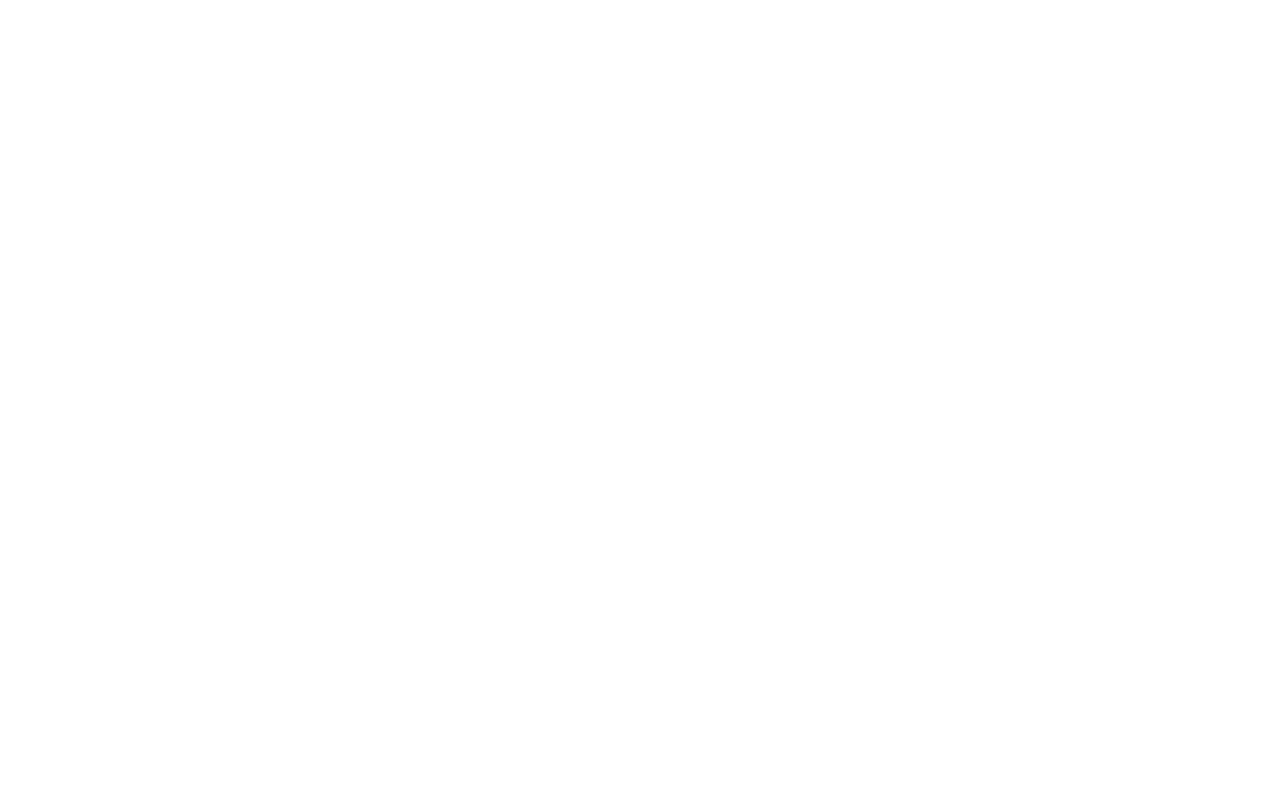
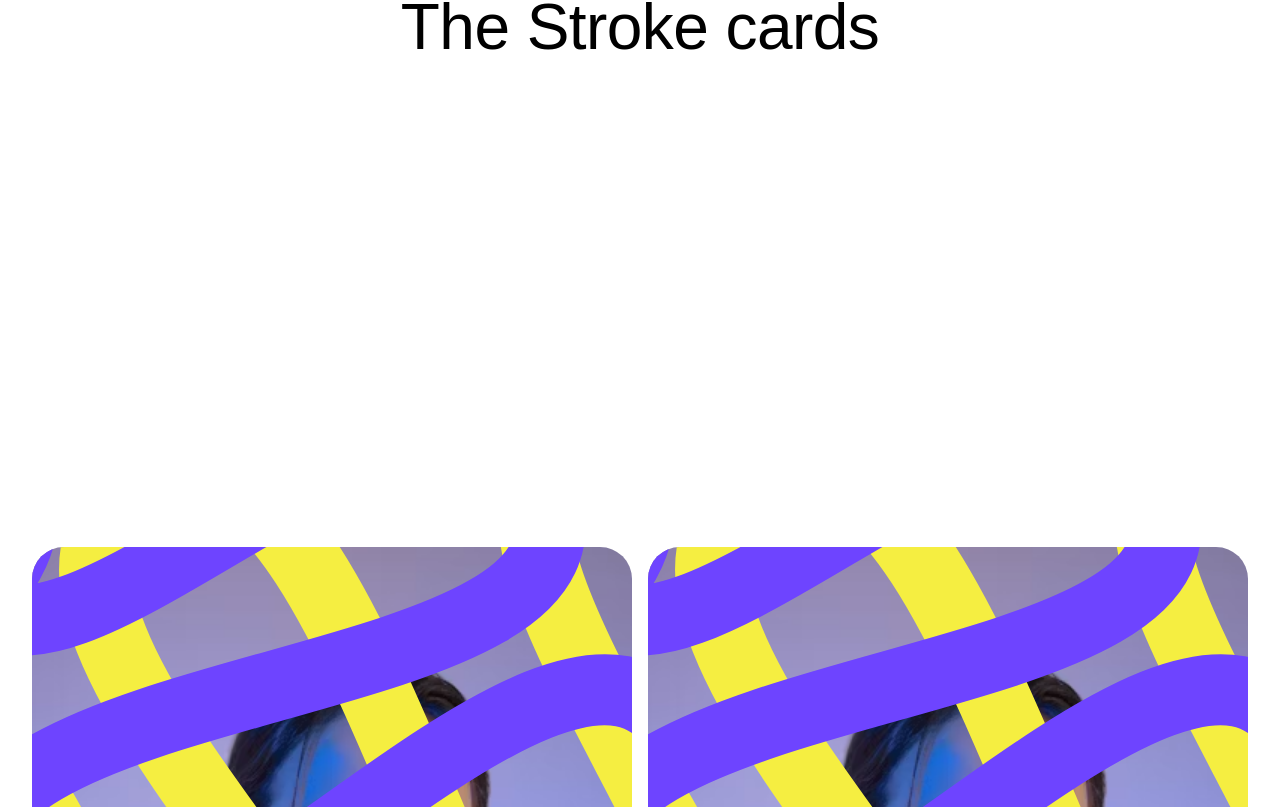
Before and after one commit to MohdFaisalBidda/ProdigyUI, a Next.js app: page /stroke-cards in a window 1280 px wide. Before the commit this address had no page. Shown: the part 493-1300 px from the top of the page. Before the commit the page ends 800 px from the top, so only its background shows below. Built offline with nearby package versions, Linux system fonts and the light colour scheme.

Commit message:
stroke cards.

```diff
--- a/package.json
+++ b/package.json
@@ -10,7 +10,8 @@
   },
   "dependencies": {
     "@types/gsap": "^3.0.0",
-    "gsap": "^3.13.0",
+    "gsap": "^3.14.2",
+    "lenis": "^1.3.17",
     "motion": "^12.34.0",
     "next": "15.3.2",
     "react": "^19.0.0",
--- /dev/null
+++ b/src/app/components/Cards.tsx
@@ -0,0 +1,157 @@
+"use client";
+
+import React, { useEffect, useRef } from "react";
+import gsap from "gsap";
+import { SplitText } from "gsap/SplitText";
+
+// gsap.registerPlugin(SplitText);
+
+function Cards() {
+  // const containerRef = useRef<HTMLDivElement>(null);
+  // const titleRef = useRef<HTMLHeadingElement>(null);
+
+  // useEffect(() => {
+  //   if (!containerRef.current || !titleRef.current) return;
+
+  //   const cardContainer = containerRef.current;
+  //   const cardPaths = cardContainer.querySelectorAll(
+  //     ".svg-stroke-1 svg path, .svg-stroke-2 svg path"
+  //   );
+
+  //   const split = SplitText.create(titleRef.current, {
+  //     type: "words",
+  //     mask: "words",
+  //   });
+
+  //   gsap.set(split.words, { yPercent: 100 });
+
+  //   // Setup stroke dash
+  //   cardPaths.forEach((path) => {
+  //     const length = (path as SVGPathElement).getTotalLength();
+  //     path.style.strokeDasharray = `${length}`;
+  //     path.style.strokeDashoffset = `${length}`;
+  //   });
+
+  //   let tl: gsap.core.Timeline;
+
+  //   const handleEnter = () => {
+  //     if (tl) tl.kill();
+  //     tl = gsap.timeline();
+
+  //     cardPaths.forEach((path) => {
+  //       tl.to(
+  //         path,
+  //         {
+  //           strokeDashoffset: 0,
+  //           attr: { "stroke-width": 700 },
+  //           duration: 1.5,
+  //           ease: "power2.out",
+  //         },
+  //         0
+  //       );
+  //     });
+
+  //     tl.to(
+  //       split.words,
+  //       {
+  //         yPercent: 0,
+  //         duration: 0.75,
+  //         ease: "power3.out",
+  //         stagger: 0.075,
+  //       },
+  //       0.35
+  //     );
+  //   };
+
+  //   const handleLeave = () => {
+  //     if (tl) tl.kill();
+  //     tl = gsap.timeline();
+
+  //     cardPaths.forEach((path) => {
+  //       const length = (path as SVGPathElement).getTotalLength();
+
+  //       tl.to(
+  //         path,
+  //         {
+  //           strokeDashoffset: length,
+  //           attr: { "stroke-width": 200 },
+  //           duration: 1,
+  //           ease: "power2.out",
+  //         },
+  //         0
+  //       );
+  //     });
+
+  //     tl.to(
+  //       split.words,
+  //       {
+  //         yPercent: 100,
+  //         duration: 0.5,
+  //         ease: "power3.out",
+  //         stagger: { each: 0.05, from: "end" },
+  //       },
+  //       0
+  //     );
+  //   };
+
+  //   cardContainer.addEventListener("mouseenter", handleEnter);
+  //   cardContainer.addEventListener("mouseleave", handleLeave);
+
+  //   return () => {
+  //     cardContainer.removeEventListener("mouseenter", handleEnter);
+  //     cardContainer.removeEventListener("mouseleave", handleLeave);
+  //     split.revert();
+  //   };
+  // }, []);
+
+  return (
+    <div
+    // ref={containerRef}
+    className="relative flex-1 aspect-square rounded-4xl overflow-hidden" id='card-1'>
+      <div className="card-img">
+        <img src="/img2.avif" alt="" className='w-full h-full object-cover' />
+      </div>
+      <div className="absolute top-1/2 left-1/2 transform -translate-x-1/2 -translate-y-1/2 scale-150 w-full h-full text-[var(--svg-stroke-1)]">
+        <svg
+          width="2453"
+          height="2273"
+          viewBox="0 0 2453 2273"
+          fill="none"
+          xmlns="http://www.w3.org/2000/svg"
+          className='w-full h-full object-cover'
+        >
+          <path
+            d="M227.549 1818.76C227.549 1818.76 406.016 2207.75 569.049 2130.26C843.431 1999.85 -264.104 1002.3 227.549 876.262C552.918 792.849 773.647 2456.11 1342.05 2130.26C1885.43 1818.76 14.9644 455.772 760.548 137.26C1342.05 -111.152 1663.5 2266.35 2209.55 1972.76C2755.6 1679.18 1536.63 384.467 1826.55 137.262C2013.5 -22.1463 2209.55 381.262 2209.55 381.262"
+            stroke="#F5EE41"
+            strokeWidth="200"
+            strokeLinecap="round"
+          />
+        </svg>
+      </div>
+      <div className="absolute top-1/2 left-1/2 transform -translate-x-1/2 -translate-y-1/2 scale-150 w-full h-full text-[var(--svg-stroke-2)]">
+        <svg
+          width="2250"
+          height="2535"
+          viewBox="0 0 2250 2535"
+          fill="none"
+          xmlns="http://www.w3.org/2000/svg"
+          className='w-full h-full object-cover'
+        >
+          <path
+            d="M1661.28 2255.51C1661.28 2255.51 2311.09 1960.37 2111.78 1817.01C1944.47 1696.67 718.456 2870.17 499.781 2255.51C308.969 1719.17 2457.51 1613.83 2111.78 963.512C1766.05 313.198 427.949 2195.17 132.281 1455.51C-155.219 736.292 2014.78 891.514 1708.78 252.012C1437.81 -314.29 369.471 909.169 132.281 566.512C318.177 401.672 244.781 193.012 244.781 193.012"
+            stroke="#6E44FF"
+            strokeWidth="200"
+            strokeLinecap="round"
+          />
+        </svg>
+      </div>
+      <div className="absolute bottom-4 left-4 lg:bottom-8 lg:left-8 text-[var(--card-copy)]">
+        <h3
+        // ref={titleRef}
+        className='text-[clamp(1.25rem,2.5vw,3rem)] font-[450] leading-[1.25] tracking-[-0.025rem]will-change-transform'>Hello World</h3>
+      </div>
+    </div>
+  );
+}
+
+export default Cards;
--- /dev/null
+++ b/src/app/components/StrokeCards.tsx
@@ -0,0 +1,54 @@
+import React from 'react'
+import Cards from './Cards'
+
+function StrokeCards() {
+  return (
+    <div
+      style={{
+        padding: "0 2rem"
+      }}
+    >
+      <header className='flex justify-center items-center text-center px-8'
+        style={{
+          padding: "30rem 0"
+        }}
+      >
+        <h1 className='text-[clamp(2rem,5vw,7rem)] font-medium leading-[1.25] tracking-[-0.035rem]'>
+          The Stroke cards
+        </h1>
+      </header>
+
+      <div className='w-full flex flex-col justify-center items-center gap-10'
+      >
+
+        <div className="w-full flex flex-col md:flex-row justify-center items-center p-0.5 mb-[1rem] gap-4">
+          <Cards />
+          <Cards />
+        </div>
+
+        <div className="w-full flex flex-col md:flex-row justify-center items-center p-0.5 mb-[1rem] gap-4">
+          <Cards />
+          <Cards />
+        </div>
+
+        <div className="w-full flex flex-col md:flex-row justify-center items-center p-0.5 mb-[1rem] gap-4">
+          <Cards />
+          <Cards />
+        </div>
+      </div>
+
+
+      <footer className='flex justify-center items-center text-center px-8'
+        style={{
+          padding: "30rem 0"
+        }}
+      >
+        <h1 className='text-[clamp(2rem,5vw,7rem)] font-medium leading-[1.25] tracking-[-0.035rem]'>
+          End of Interaction
+        </h1>
+      </footer>
+    </div>
+  )
+}
+
+export default StrokeCards
--- a/src/app/globals.css
+++ b/src/app/globals.css
@@ -1,11 +1,81 @@
 @import "tailwindcss";
 
-/*@import url('https://fonts.googleapis.com/css2?family=Barlow+Condensed:wght@100;200;300;400;500;600;700;800;900&display=swap');
-*/
+/* @import url("https://fonts.googleapis.com/css2?family=Google+Sans:ital,opsz,wght@0,17..18,400..700;1,17..18,400..700&display=swap"); */
+
+:root {
+  --card-1-stroke: #e67339;
+  --card-2-stroke: #e6b363;
+  --card-3-stroke: #eb3828;
+  --card-4-stroke: #a6a09d;
+  --card-5-stroke: #99938a;
+  --card-6-stroke: #b5c79b;
+
+  --card-base-stroke: #e0e0e0;
+  --card-copy: #000;
+}
+
+/* ======================
+   Stroke Per Card
+====================== */
+
+/* Stroke 1 */
+#card-1 .svg-stroke-1 svg path {
+  stroke: var(--card-1-stroke);
+}
+
+#card-2 .svg-stroke-1 svg path {
+  stroke: var(--card-2-stroke);
+}
+
+#card-3 .svg-stroke-1 svg path {
+  stroke: var(--card-3-stroke);
+}
+
+#card-4 .svg-stroke-1 svg path {
+  stroke: var(--card-4-stroke);
+}
+
+#card-5 .svg-stroke-1 svg path {
+  stroke: var(--card-5-stroke);
+}
+
+#card-6 .svg-stroke-1 svg path {
+  stroke: var(--card-6-stroke);
+}
+
+/* Stroke 2 (secondary stroke uses same color) */
+#card-1 .svg-stroke-2 svg path {
+  stroke: var(--card-1-stroke);
+}
+
+#card-2 .svg-stroke-2 svg path {
+  stroke: var(--card-2-stroke);
+}
+
+#card-3 .svg-stroke-2 svg path {
+  stroke: var(--card-3-stroke);
+}
+
+#card-4 .svg-stroke-2 svg path {
+  stroke: var(--card-4-stroke);
+}
+
+#card-5 .svg-stroke-2 svg path {
+  stroke: var(--card-5-stroke);
+}
+
+#card-6 .svg-stroke-2 svg path {
+  stroke: var(--card-6-stroke);
+}
+
 * {
   margin: 0;
   padding: 0;
   box-sizing: border-box;
+}
+
+body {
+  font-family: "Google Sans", sans-serif;
 }
 
 .profile-names {
--- a/src/app/page.tsx
+++ b/src/app/page.tsx
@@ -6,6 +6,7 @@
     <div>
       <Link href={"/team-section"}>Team Section</Link>
       <Link href={"/gooey-bar"}>Gooey Bar</Link>
+      <Link href={"/stroke-cards"}>Stroke Cards</Link>
     </div>
   )
 }
--- /dev/null
+++ b/src/app/stroke-cards/page.tsx
@@ -0,0 +1,10 @@
+import React from 'react'
+import StrokeCards from '../components/StrokeCards'
+
+function page() {
+  return (
+    <StrokeCards/>
+  )
+}
+
+export default page
--- /dev/null
+++ b/tailwind.config.ts
@@ -0,0 +1,13 @@
+import type { Config } from "tailwindcss";
+
+const config: Config = {
+  content: [
+    "./app/**/*.{js,ts,jsx,tsx}",
+    "./components/**/*.{js,ts,jsx,tsx}",
+  ],
+  theme: {
+    extend: {},
+  },
+};
+
+export default config;
```
Also changed, not shown: 1 other file (tests, documents, lock files or other folders).
